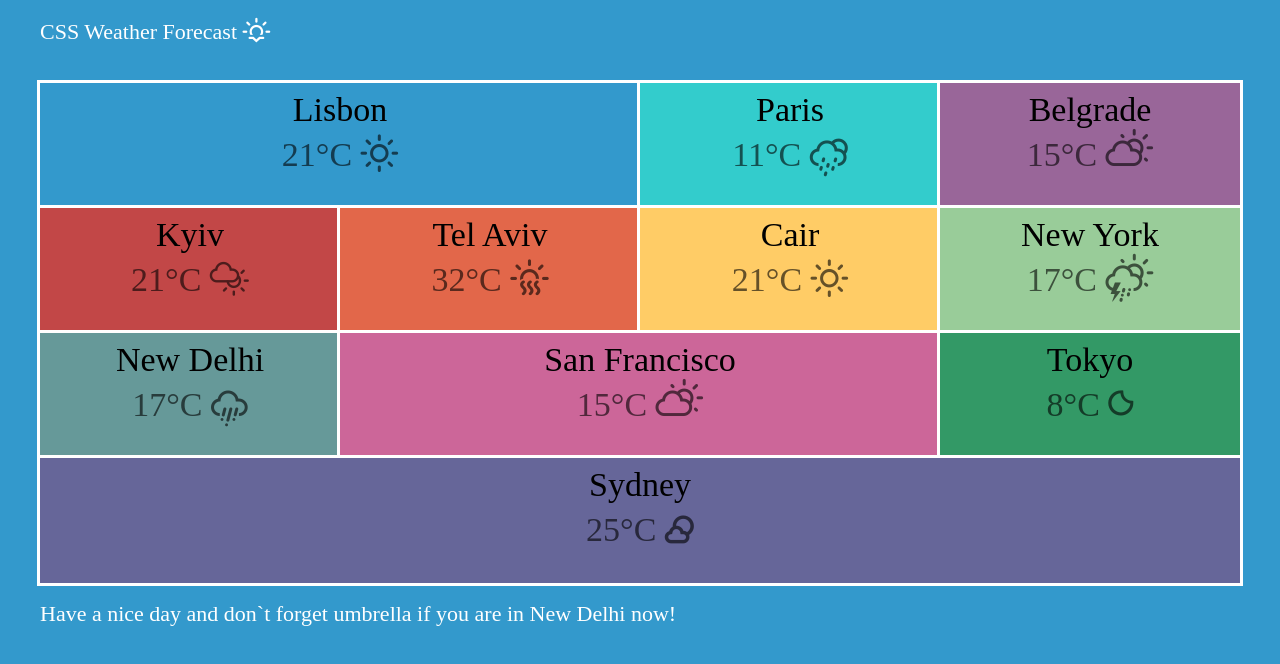
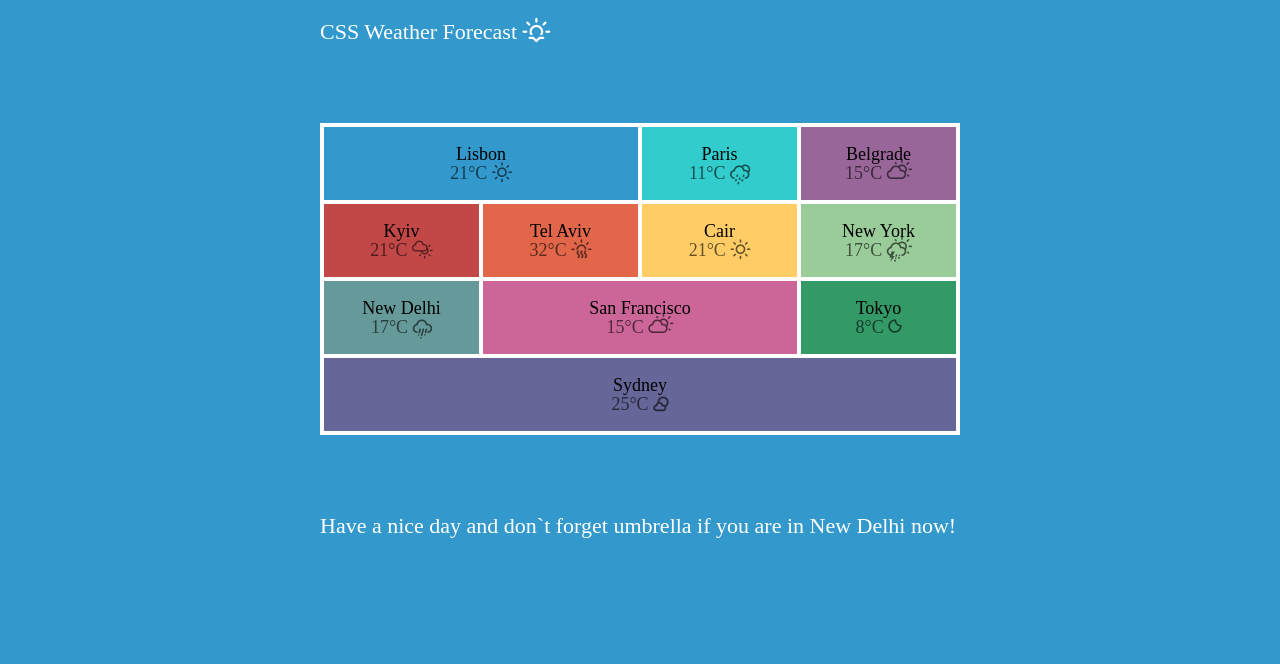
Before and after one commit to findme88/HW7, a plain HTML site: page index.html in a window 1280 px wide. Drawn offline with Linux system fonts and the light colour scheme.

Commit message:
homework7.1

```diff
--- a/css/style.css
+++ b/css/style.css
@@ -1,27 +1,31 @@
-.container {
+body {
+  width: 50%;
   background: #3399cc;
-  max-width: 1200px;
   margin: 0 auto;
 }
 
 * {
+  box-sizing: border-box;
+  font-family: Lucida Sans Unicode”, “Lucida Grande”, sans-serif;
   transition: all 0.1s ease-in;
 }
 
-.cities li {
-  display: inline-block;
-  font-size: 34px;
-  text-align: center;
-  outline: 3px solid white;
-  height: 25%;
+ul {
+  font-size: 0px;
+  margin: 80px auto;
+  background-color: white;
+  border: solid 2px white;
 }
 
-.cities {
-  width: 1200px;
-  height: 500px;
-  margin: 0 auto;
-  font-size: 0;
-  margin-top: 40px;
+li {
+  display: inline-block;
+  font-size: 18px;
+  text-align: center;
+  vertical-align: middle;
+  justify-content: center;
+  padding: 18px;
+  border: solid 2px white;
+  margin: 0px;
 }
 
 li:nth-child(1),
@@ -75,27 +79,21 @@ li:nth-child(10) {
 li:nth-child(11) {
   background: #666699;
 }
-p {
-  margin-top: 10px;
-}
+
 li p:last-child {
   opacity: 60%;
 }
 
-
-
-ul:hover>li {
-  opacity:0.4;
+ul:hover > li {
+  opacity: 0.4;
 }
-ul:hover>li:hover {
-
-opacity:1;
-
+ul:hover > li:hover {
+  opacity: 1;
 }
 
-footer, header {
+footer,
+header {
   font-size: 22px;
   color: white;
   margin-top: 20px;
-
 }
```
